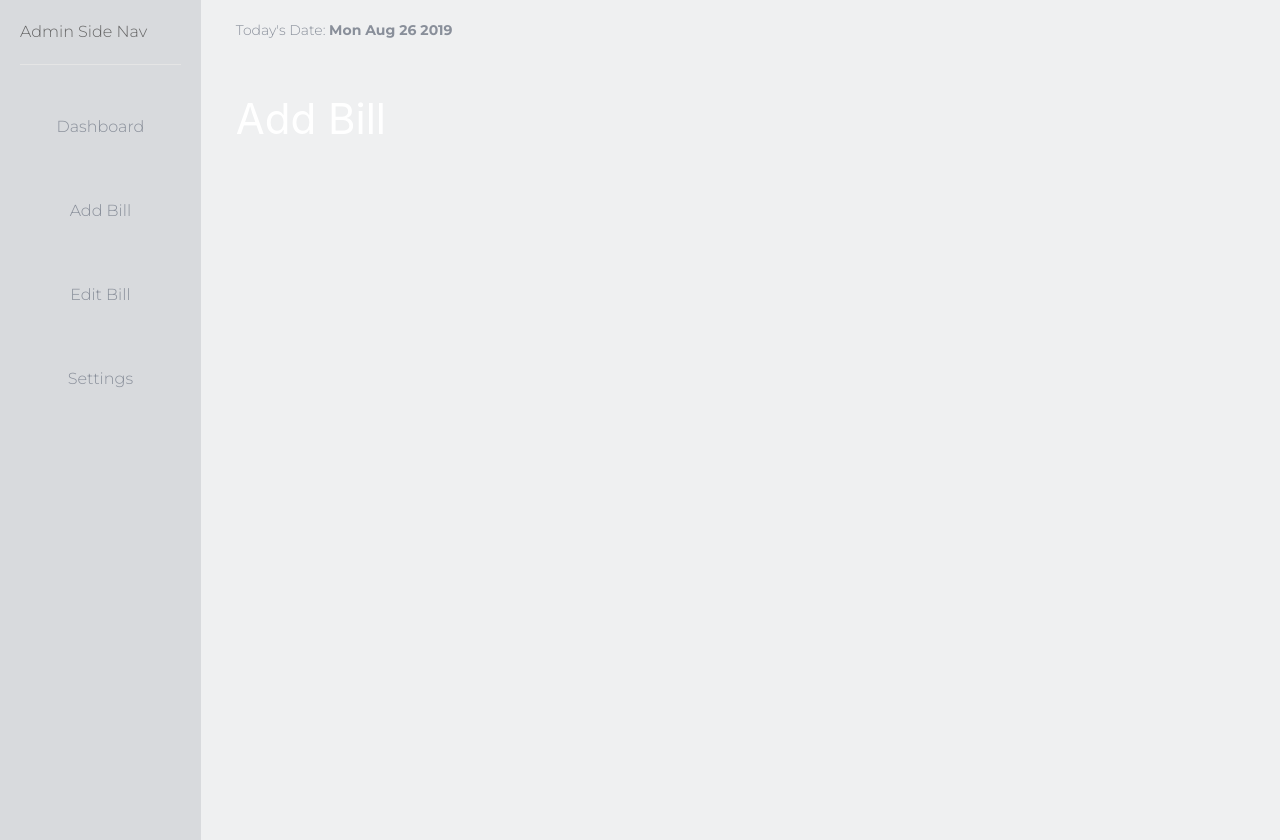
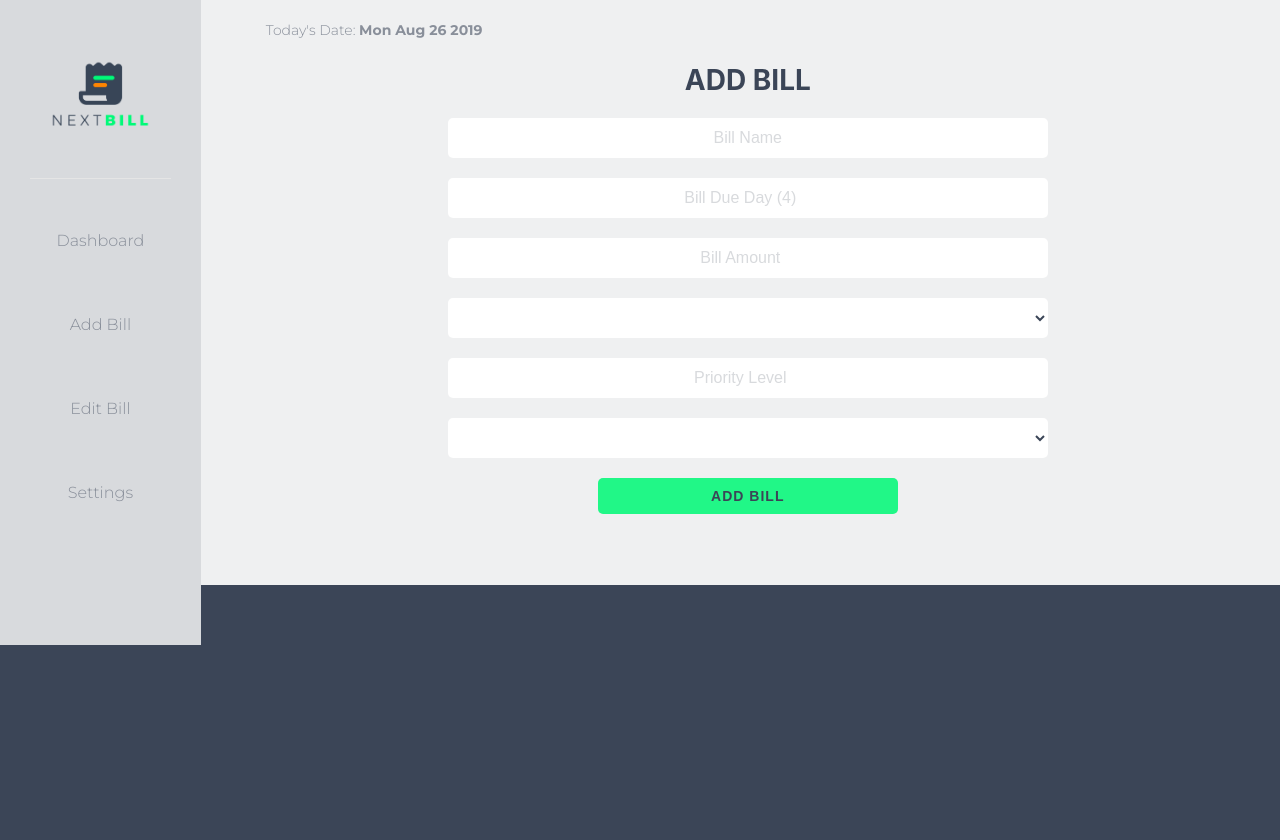
Before and after one commit to christoph-codes/thenextbill, a Vue app: page /admin/add-bill in a window 1280 px wide. After the commit the page ends 800 px from the top, so only its background shows below. Built offline with nearby package versions, Linux system fonts and the light colour scheme; no server answers; the database is empty; sample sign-in values are in the browser's storage.

Commit message:
Add Bill Button on Dashboard

```diff
--- a/src/App.vue
+++ b/src/App.vue
@@ -52,7 +52,8 @@ html {
   display: inline-block;
   border: none;
   cursor: pointer;
-  min-width: 300px;
+  max-width: 300px;
+  width: 100%;
   margin-bottom: 10px;
   transition: 0.3s;
 }
@@ -94,8 +95,15 @@ p {
   max-width: 600px;
   padding: 0 30px;
 }
+form {
+  text-align: center;
+}
 input[type="text"],
 input[type="email"],
+input[type="number"],
+select,
+input[type="radio"],
+input[type="date"],
 input[type="password"] {
   width: 100%;
   height: 30px;
@@ -106,6 +114,21 @@ input[type="password"] {
   color: var(--prime);
   border-radius: 5px;
   margin-bottom: 20px;
+}
+input[type="text"],
+input[type="email"],
+input[type="number"],
+input[type="radio"],
+input[type="date"],
+input[type="password"] {
+  height: 30px;
+}
+input::placeholder {
+  color: var(--lgray);
+}
+select {
+  height: 40px;
+  background: white;
 }
 section.hero {
   position: relative;
@@ -127,4 +150,7 @@ h1.page-header,
   font-size: 18px;
   line-height: 170%;
 }
+.text-danger {
+  color: var(--danger);
+}
 </style>
--- a/src/components/admin/AdminSideNav.vue
+++ b/src/components/admin/AdminSideNav.vue
@@ -1,6 +1,10 @@
 <template>
   <div class="admin-side-nav">
-    <p>Admin Side Nav</p>
+    <img
+      class="dashboard-logo"
+      alt="The Next Bill Dashboard"
+      src="@/assets/tnb-full_logo.png"
+    />
     <hr />
     <ul>
       <li><router-link to="/admin/dashboard">Dashboard</router-link></li>
@@ -20,6 +24,9 @@ export default {
 <style>
 .admin-side-nav {
   background: var(--lgray);
+  text-align: center;
+  padding: 30px;
+  height: 100%;
 }
 .admin-side-nav ul {
   padding: 0;
@@ -33,4 +40,9 @@ export default {
   color: var(--gray);
   font-size: 16px;
 }
+img.dashboard-logo {
+  width: 70%;
+  margin: 30px auto;
+  display: inline-block;
+}
 </style>
--- a/src/views/admin/Admin.vue
+++ b/src/views/admin/Admin.vue
@@ -36,14 +36,11 @@ export default {
 div#adminHome {
   background: var(--wgray);
 }
-.admin-side-nav {
-  height: 100vh;
-  padding: 20px;
+.dashboard-view {
+  padding: 0 50px 0;
+  height: 100%;
 }
 .dashboard {
-  padding: 30px 0;
-}
-.dashboard-view {
-  padding: 0 20px;
+  padding-bottom: 50px;
 }
 </style>
--- a/src/views/admin/AdminAddBill.vue
+++ b/src/views/admin/AdminAddBill.vue
@@ -1,6 +1,53 @@
 <template>
   <div class="admin-add-bill">
-    <h1 class="page-header">Add Bill</h1>
+    <h1 class="dashboard-header">Add Bill</h1>
+    <div class="narrow">
+      <form class="add-bill-form" @submit.prevent="addBill">
+        <input type="text" placeholder="Bill Name" v-model="name" />
+        <input
+          type="number"
+          placeholder="Bill Due Day (4)"
+          min="1"
+          max="31"
+          v-model="due_day"
+        />
+        <input
+          type="number"
+          min="0.01"
+          step="0.01"
+          placeholder="Bill Amount"
+          v-model="amount"
+        />
+        <select required v-model="category">
+          <option value="" disabled selected>Choose Bill Category</option>
+          <option value="housing">Housing</option>
+          <option value="food">Food</option>
+          <option value="transportation">Transportation</option>
+          <option value="utilities">Utilities</option>
+          <option value="entertainment">Entertainment</option>
+          <option value="misc">MISC</option>
+        </select>
+        <input
+          type="number"
+          min="0"
+          max="3"
+          step="1"
+          placeholder="Priority Level"
+          v-model="priority"
+        />
+        <select required v-model="recurrence">
+          <option value="" disabled selected>Bill Recurrence</option>
+          <option value="weekly">Weekly</option>
+          <option value="bi-weekly">Bi-weekly</option>
+          <option value="monthly">Monthly</option>
+          <option value="quarterly">Quarterly</option>
+          <option value="annually">Annually</option>
+          <option value="one-time">One-Time</option>
+        </select>
+        <input type="submit" value="Add Bill" class="btn prime" />
+        <p class="text-danger" v-if="feedback">{{ feedback }}</p>
+      </form>
+    </div>
   </div>
 </template>
 
@@ -23,7 +70,8 @@ export default {
       recurrence: null,
       user_id: null,
       slug: null,
-      feedback: null
+      feedback: null,
+      paid_status: false
     };
   },
   created() {
@@ -79,7 +127,8 @@ export default {
             priority: this.priority,
             recurrence: this.recurrence,
             user_id: this.admin.user_id,
-            creationdate: this.fbCreationDate
+            creationdate: this.fbCreationDate,
+            paid_status: false
           })
           .then(() => {
             this.$router.push({ name: "admin-dashboard" });
@@ -93,7 +142,7 @@ export default {
             this.bills.$forceUpdate();
           });
       } else {
-        this.feedback = "You must enter a Bill Name!";
+        this.feedback = "You must complete all fields!";
       }
     },
     convertDate(timestamp) {
@@ -115,3 +164,13 @@ export default {
   }
 };
 </script>
+
+<style>
+h1.dashboard-header {
+  color: var(--prime);
+  font-weight: bold;
+  text-transform: uppercase;
+  text-align: center;
+  font-size: 28px;
+}
+</style>
--- a/src/views/admin/AdminDashboard.vue
+++ b/src/views/admin/AdminDashboard.vue
@@ -1,8 +1,8 @@
 <template>
   <div class="admin-dashboard">
-    <div class="uk-grid">
+    <div class="uk-grid dashboard-bills">
       <div v-for="bill in bills" :key="bill.id" class="uk-width-1-3">
-        <div class="bill-card">
+        <div v-if="!bill.paid_status" class="bill-card">
           <div class="bill-message">
             <p>{{ bill_message }}</p>
           </div>
@@ -20,19 +20,38 @@
             <div class="bill-details">
               <div class="uk-grid">
                 <div class="uk-width-1-2">
-                  <p class="bill-priority">
-                    <span class="bill-details-label">Priority </span><br />
-                    {{ bill.priority }}
-                  </p>
+                  <ul class="bill-details-label">
+                    <li>Category:</li>
+                    <li>Recurrence:</li>
+                    <li>Priority:</li>
+                  </ul>
                 </div>
                 <div class="uk-width-1-2">
-                  <p class="bill-category">
-                    <span class="bill-details-label">Category </span><br />
-                    {{ bill.category }}
-                  </p>
+                  <ul class="bill-details-value">
+                    <li>{{ bill.category }}</li>
+                    <li>{{ bill.recurrence }}</li>
+                    <li>{{ bill.priority }}</li>
+                  </ul>
                 </div>
               </div>
             </div>
+            <div class="bill-paid-btn">
+              <a class="btn" href="#" @click="toggleBillPaid">Mark as Paid</a>
+            </div>
+          </div>
+        </div>
+      </div>
+      <div class="uk-width-1-3">
+        <div class="add-bill-card">
+          <div class="add-bill-content">
+            <h3>
+              <router-link to="/admin/add-bill" class="add-bill-title"
+                >Add Bill</router-link
+              >
+            </h3>
+            <p>
+              <router-link to="/admin/add-bill" class="add-icon">+</router-link>
+            </p>
           </div>
         </div>
       </div>
@@ -51,7 +70,8 @@ export default {
       admin: {},
       bills: [],
       feedback: null,
-      bill_message: "Pay this today!"
+      bill_message: "Pay this today!",
+      paid_status: false
     };
   },
   created() {
@@ -78,15 +98,24 @@ export default {
         });
       });
     });
+  },
+  methods: {
+    toogle() {
+      this.paid_status = !this.paid_status;
+    }
   }
 };
 </script>
 
 <style>
+.uk-width-1-3:nth-child(3n + 4) {
+  margin-top: 40px;
+}
 .bill-card {
   background: white;
   box-shadow: 0 0 30px -20px var(--gray);
   text-align: center;
+  min-height: 480px;
 }
 .bill-content {
   padding: 30px;
@@ -107,6 +136,22 @@ export default {
   color: var(--gray);
   margin: 0px;
 }
+.bill-details ul {
+  list-style: none;
+  padding-left: 0;
+}
+.bill-details-label li {
+  text-align: left;
+  font-weight: bold;
+}
+.bill-details-value li {
+  text-align: right;
+}
+.bill-details-value li,
+.bill-details-label li {
+  font-size: 12px;
+  padding: 5px 0;
+}
 .uk-width-1-3:first-child .bill-card {
   background: var(--wsecon);
 }
@@ -116,6 +161,10 @@ export default {
 .uk-width-1-3:first-child .bill-message p {
   color: var(--secon);
 }
+.uk-width-1-3:first-child .bill-paid-btn .btn {
+  background: var(--secon);
+  color: white;
+}
 span.bill-label,
 span.bill-details-label {
   color: var(--lgray);
@@ -123,4 +172,45 @@ span.bill-details-label {
   text-transform: uppercase;
   font-size: 14px;
 }
+.bill-paid-btn .btn {
+  margin-top: 20px;
+  background: var(--lgray);
+  color: var(--prime);
+  padding: 10px 0;
+}
+.bill-paid-btn .btn:hover,
+.uk-width-1-3:first-child .bill-paid-btn .btn:hover {
+  background: var(--gray);
+  color: white;
+}
+.add-bill-card {
+  padding: 30px;
+  background: white;
+  box-shadow: 0 0 30px -20px var(--gray);
+  text-align: center;
+}
+.add-bill-content {
+  padding: 20px 0 0;
+}
+.add-bill-content * {
+  margin: 0;
+}
+.add-bill-content a.add-bill-title {
+  text-transform: uppercase;
+  font-weight: bold;
+  font-size: 18px;
+  color: var(--gray);
+  margin: 0;
+}
+.add-bill-content a.add-icon {
+  font-size: 150px;
+  color: var(--gray);
+  margin: 0;
+  line-height: 60px;
+}
+.add-bill-content a.add-icon:hover,
+.add-bill-content a.add-bill-title:hover {
+  text-decoration: none;
+  color: var(--prime);
+}
 </style>
```
Also changed, not shown: src/assets/tnb-dash_fade.png (added), src/assets/tnb-full_logo.png (added).
